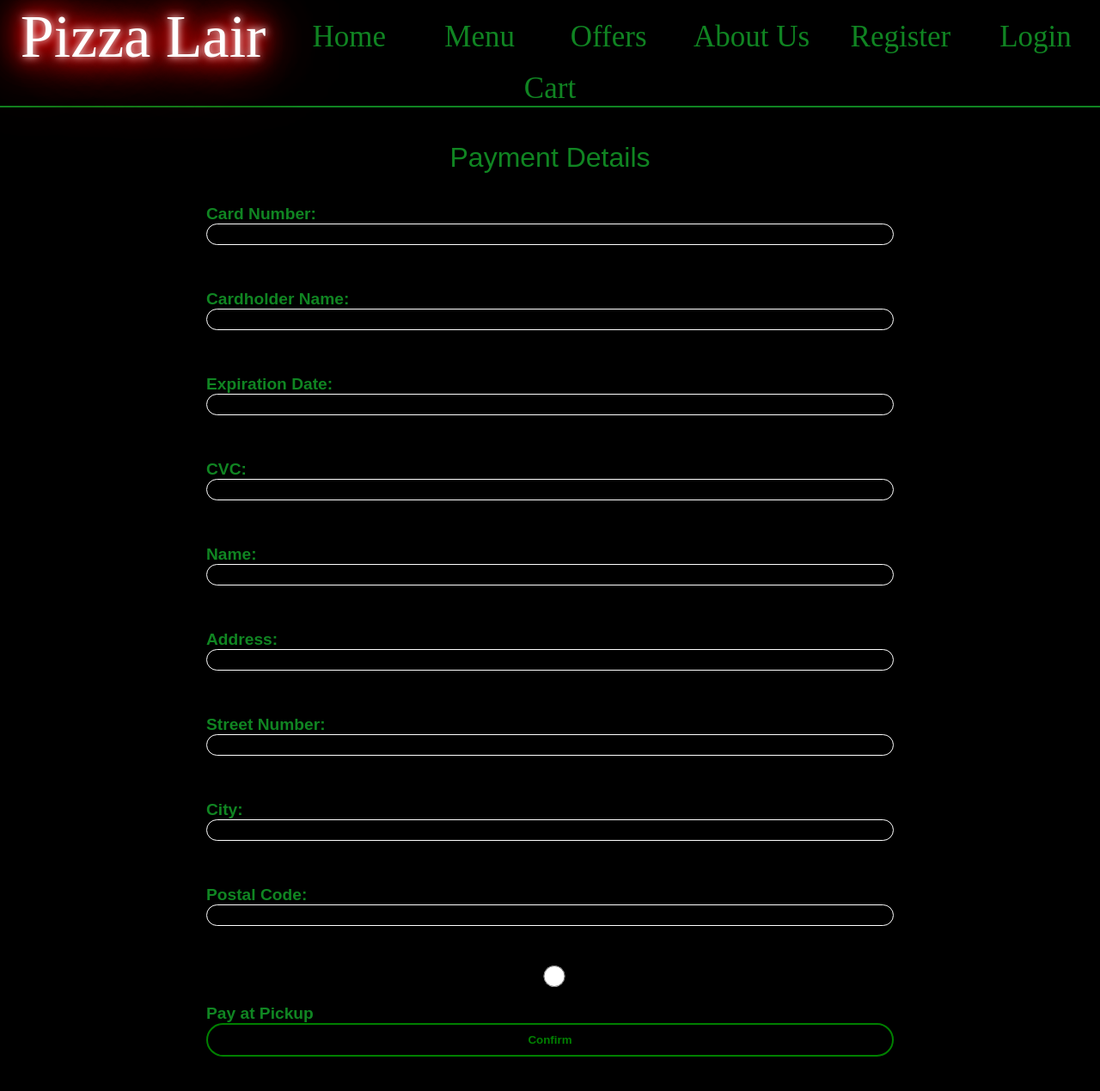
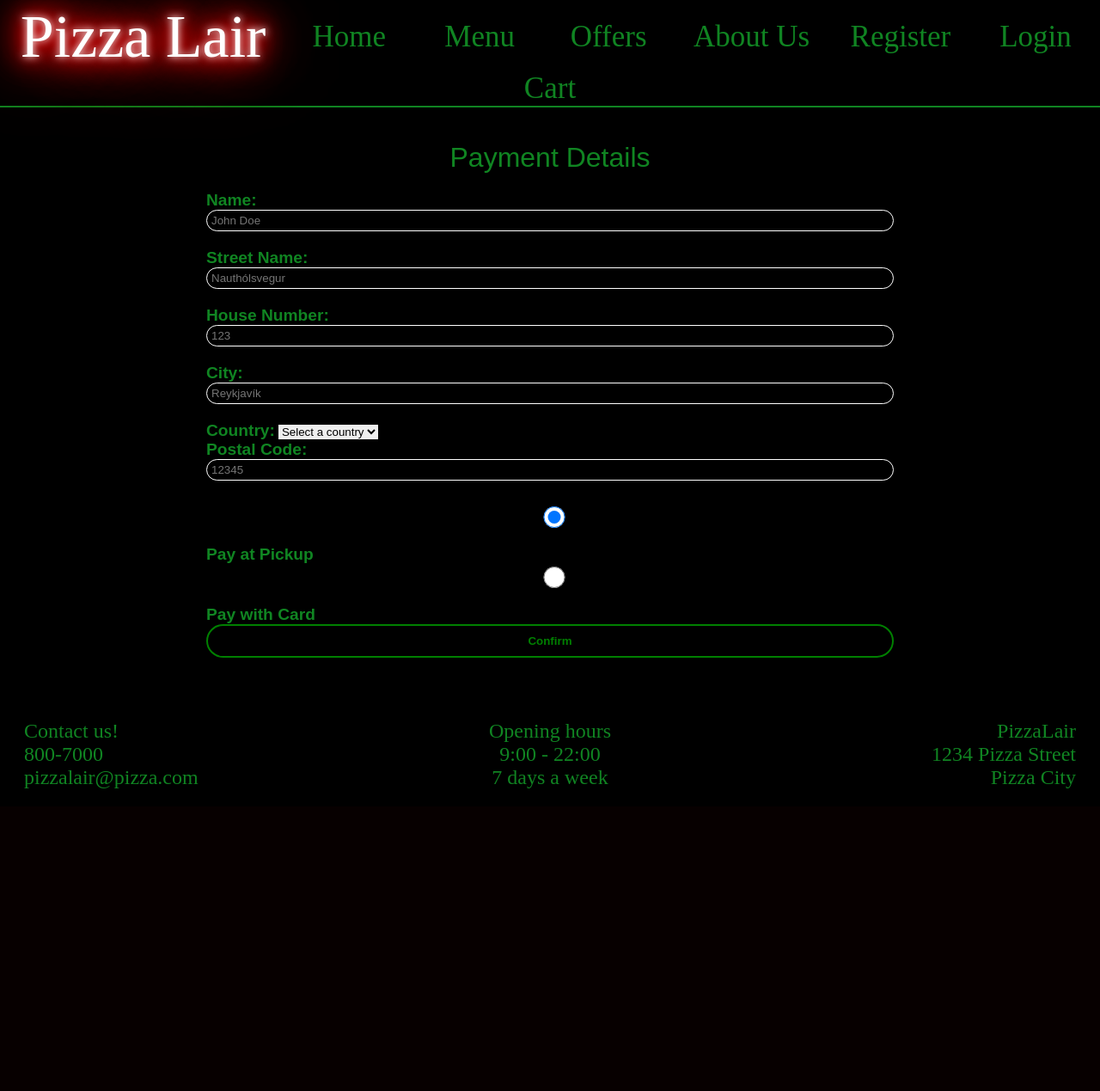
Before and after one commit to marteinnlundi/Verklegt-Correct_YES_VERY_GOOD, a Django app: page /orders/checkout/ in a window 1280 px wide. Shown: the top 1269 px of the page at 86% size. After the commit the page ends 917 px from the top, so only its background shows below. Run offline with Django 4.2, Linux system fonts and the light colour scheme.

Commit message:
laga smá checkout

```diff
--- a/Static/CSS/checkout.css
+++ b/Static/CSS/checkout.css
@@ -96,3 +96,7 @@ html {
   .col {
     flex: 1;
   }
+
+  .hidden {
+    display: none;
+  }
--- a/Static/JS/checkout.js
+++ b/Static/JS/checkout.js
@@ -1,12 +1,25 @@
 $(document).ready(function() {
+  // Show/hide the credit card form based on the selected payment method
+  $('input[name="payment-method"]').change(function() {
+    if ($(this).val() === "pay-with-card") {
+      $("#card-form").show();
+    } else {
+      $("#card-form").hide();
+    }
+  });
+
   $("#confirm-button").click(function(event) {
     event.preventDefault();
     var paymentMethod = $("input[name='payment-method']:checked").val();
-      if (paymentMethod !== "pay-at-pickup") {
-        if ($("#id_full_name").val() === "" ||
-            $("#id_phone").val() === "" ||
-            $("#id_email").val() === "" ||
-            $("#id_address").val() === "") {
+    if (paymentMethod === "pay-with-card") {
+      var cardNumber = $("#card-number").val();
+      var cardholderName = $("#cardholder-name").val();
+      var expirationDate = $("#expiration-date").val();
+      var cvc = $("#cvc").val();
+      if (cardNumber === "" ||
+          cardholderName === "" ||
+          expirationDate === "" ||
+          cvc === "") {
         alert("Please fill in all the required fields.");
         return;
       }
--- a/orders/urls.py
+++ b/orders/urls.py
@@ -3,7 +3,7 @@ from .views import *
 
 urlpatterns = [
     path('cart/', cart_view, name='cart'),
-    path('checkout/', checkout_view, name='checkout'),
+    path('checkout/', checkout, name='checkout'),
     path('confirmation/', confirmation_view, name='confirmation'),
     path('add-to-cart/<int:product_id>/', add_to_cart, name='add_to_cart'),
     path('clear-cart/', clear_cart, name='clear_cart'),
--- a/orders/views.py
+++ b/orders/views.py
@@ -45,86 +45,16 @@ def cart_view(request):
 
     return render(request, 'cart.html', context)
 
-def checkout_view(request):
+def checkout(request):
+    form = PaymentForm()
     if request.method == 'POST':
         payment_method = request.POST.get('payment-method')
         if payment_method == 'pay-at-pickup':
-            # Process pay-at-pickup payment
-            messages.success(request, 'Payment successful! You will pay at pickup.')
-            now = datetime.datetime.now()
-            delivery_time = now + datetime.timedelta(minutes=20)
-            cart_items = []
-            cart_total = 0
-            cart = request.session.get('cart', {})
-            for item_id, item in cart.items():
-                product = Products.objects.get(id=item_id)
-                size = request.POST.get('size', 'small')
-                price = Decimal(item['price']) + size_prices[size]
-                quantity = item['quantity']
-                total_price = price * quantity
-                cart_total += total_price
-                cart_items.append({
-                    'id': item_id,
-                    'name': item['name'],
-                    'price': price,
-                    'quantity': quantity,
-                    'total_price': total_price,
-                })
-            user_profile = Profile.objects.get(user=request.user)
-            context = {
-                'cart_items': cart_items,
-                'cart_total': cart_total,
-                'delivery_time': delivery_time,
-                'user_profile': user_profile,
-            }
-            # Clear the cart
-            request.session['cart'] = {}
-            return render(request, 'confirmation.html', context=context)
-        else:
+            return redirect('confirmation')
+        elif payment_method == 'pay-with-card':
             form = PaymentForm(request.POST)
             if form.is_valid():
-                # Process credit card payment
-                messages.success(request, 'Payment successful!')
-                now = datetime.datetime.now()
-                delivery_time = now + datetime.timedelta(minutes=20)
-                cart_items = []
-                cart_total = 0
-                cart = request.session.get('cart', {})
-                for item_id, item in cart.items():
-                    product = Products.objects.get(id=item_id)
-                    size = request.POST.get('size', 'small')
-                    price = Decimal(item['price']) + size_prices[size]
-                    quantity = item['quantity']
-                    total_price = price * quantity
-                    cart_total += total_price
-                    cart_items.append({
-                        'id': item_id,
-                        'name': item['name'],
-                        'price': price,
-                        'quantity': quantity,
-                        'total_price': total_price,
-                    })
-                user_profile = Profile.objects.get(user=request.user)
-                context = {
-                    'cart_items': cart_items,
-                    'cart_total': cart_total,
-                    'delivery_time': delivery_time,
-                    'user_profile': user_profile,
-                }
-                # Clear the cart
-                request.session['cart'] = {}
-                return render(request, 'confirmation.html', context=context)
-            else:
-                if 'card_number' in form.errors:
-                    messages.error(request, form.errors['card_number'][0])
-                if 'cardholder_name' in form.errors:
-                    messages.error(request, form.errors['cardholder_name'][0])
-                if 'expiration_date' in form.errors:
-                    messages.error(request, form.errors['expiration_date'][0])
-                if 'cvc' in form.errors:
-                    messages.error(request, form.errors['cvc'][0])
-    else:
-        form = PaymentForm()
+                return redirect('confirmation')
     return render(request, 'checkout.html', {'form': form})
 
 def add_to_cart(request, product_id):
--- a/templates/orders/checkout.html
+++ b/templates/orders/checkout.html
@@ -1,4 +1,5 @@
 {% extends 'base.html' %}
+
 {% block content %}
 {% load static %}
 <link rel="stylesheet" type="text/css" href="{% static 'css/checkout.css' %}" />
@@ -7,16 +8,73 @@
   <div class="checkout-container">
       <div class="col">
         <h2>Payment Details</h2>
-        <form method="POST">
-          {% csrf_token %} {{ form.as_p }}
+        <form method="POST" action="{% url 'checkout' %}">
+          {% csrf_token %}
+          <div class="form-row">
+            <label for="name">Name:</label>
+            <input type="text" id="name" name="name" placeholder="John Doe" />
+          </div>
+          <div class="form-row">
+            <label for="street-name">Street Name:</label>
+            <input type="text" id="street-name" name="street_name" placeholder="Nauthólsvegur" />
+          </div>
+          <div class="form-row">
+            <label for="house-number">House Number:</label>
+            <input type="text" id="house-number" name="house_number" placeholder="123" />
+          </div>
+          <div class="form-row">
+            <label for="city">City:</label>
+            <input type="text" id="city" name="city" placeholder="Reykjavík" />
+          </div>
+          <div class="form-row">
+            <label for="country">Country:</label>
+            <select id="country" name="country">
+              <option value="" selected disabled>Select a country</option>
+              <option value="Iceland">Iceland</option>
+              <option value="Danmark">Danmark</option>
+              <option value="Greenland">Greenland</option>
+            </select>
+          </div>
+          <div class="form-row">
+            <label for="postal-code">Postal Code:</label>
+            <input type="text" id="postal-code" name="postal_code" placeholder="12345" />
+          </div>
           <div class="radio-button">
             <input
               type="radio"
               id="pay-at-pickup"
               name="payment-method"
               value="pay-at-pickup"
+              checked
             />
             <label for="pay-at-pickup">Pay at Pickup</label>
+          </div>
+          <div class="radio-button">
+            <input
+              type="radio"
+              id="pay-with-card"
+              name="payment-method"
+              value="pay-with-card"
+            />
+            <label for="pay-with-card">Pay with Card</label>
+          </div>
+          <div id="card-form" class="hidden">
+            <div class="form-row">
+              <label for="card-number">Card Number:</label>
+              <input type="text" id="card-number" name="card_number" placeholder="1234 5678 9012 3456" />
+            </div>
+            <div class="form-row">
+              <label for="cardholder-name">Cardholder Name:</label>
+              <input type="text" id="cardholder-name" name="cardholder_name" placeholder="John Doe" />
+            </div>
+            <div class="form-row">
+              <label for="expiration-date">Expiration Date:</label>
+              <input type="text" id="expiration-date" name="expiration_date" placeholder="MM/YY" />
+            </div>
+            <div class="form-row">
+              <label for="cvc">CVC:</label>
+              <input type="text" id="cvc" name="cvc" placeholder="123" />
+            </div>
           </div>
           <button id="confirm-button" class="confirm-button">Confirm</button>
         </form>
```
Lines whose indentation alone changed are shown as unchanged.
